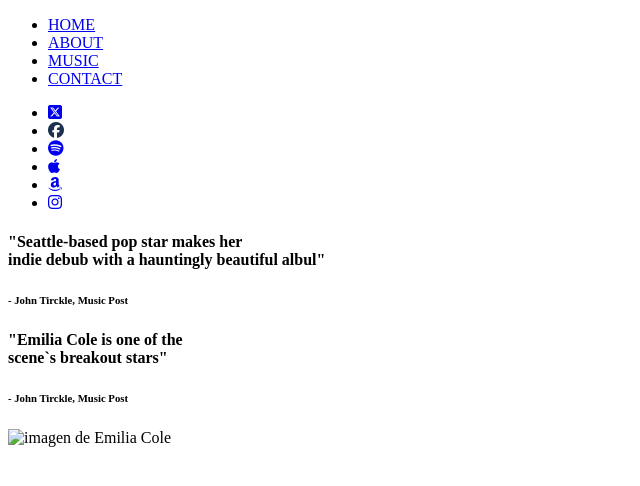
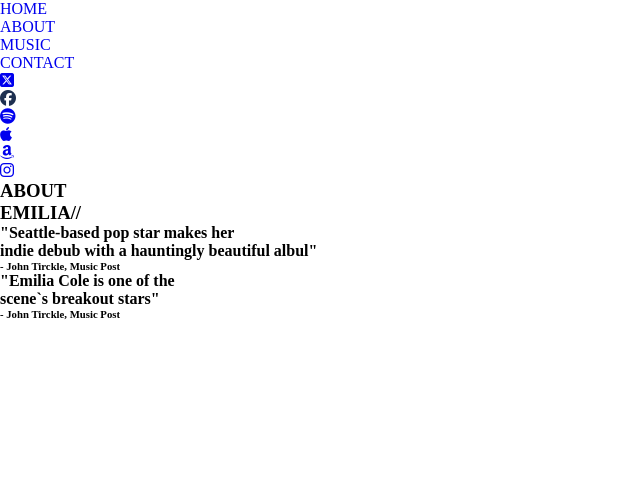
Before and after one commit to GUJAIN/Emilia-_Cole, a website: page view/about.html in a window 1280 px wide. Shown: the whole page, without its empty margins (0-640 px from the left). Drawn offline with Linux system fonts and the light colour scheme.

Commit message:
commit de todo

```diff
--- a/package.json
+++ b/package.json
@@ -1,7 +1,7 @@
 {
   "name": "clase17-ejercicio",
   "version": "1.0.0",
-  "description": "",
+  "description": "Primera parte del trabajo, subiendo la maquetacion en html.\r 18-10-23 incorporando estilos con css",
   "main": "app.js",
   "scripts": {
     "test": "echo \"Error: no test specified\" && exit 1"
--- /dev/null
+++ b/public/css/about.css
@@ -0,0 +1,49 @@
+/*.about__body{
+    border:2px solid black ;
+    box-sizing: border-box;
+    background-image: url('/img/emilia-about.jpg') ;
+    background-size:contain;
+    background-repeat: no-repeat;
+    background-position: right;
+}*/
+
+
+/*body{
+
+
+
+    border: 1px solid blueviolet;
+    width: auto;
+    height:max-content;
+}
+
+.header{
+    border: 2px solid black;
+    justify-content: space-between;
+    justify-items: flex-end;
+    display: inline-block;
+
+
+
+}*/
+/*.header{
+    border:2px solid black ;
+    opacity: 0.5;
+    padding-right: 10px;
+    text-align: right;
+}
+.navbar{
+    background-color:#f4f6e6;
+    padding-top: 15px;
+    padding-bottom: 15px;
+    padding-right: 5px;
+}
+.nav_link li{
+
+    display: inline-block;
+    list-style: none;
+}
+.nav_link_icon li{
+    display: inline-block;
+    list-style: none;
+}*/
--- /dev/null
+++ b/public/css/general.css
@@ -0,0 +1,15 @@
+
+:root{
+    --color-gris:#B5ADA8;
+    --color-negro: #000000;
+    --color-verde: #389F8C;
+    --color-background:#FFFFFF;
+}
+
+*{
+    box-sizing: border-box;
+    margin: 0;
+    padding: 0;
+    text-decoration: none;
+    list-style: none;
+}
--- /dev/null
+++ b/public/css/styles.css
@@ -0,0 +1,10 @@
+
+@import'./general.css';
+@import'./about.css';
+@import'./contact.css';
+@import'./home.css';
+@import'./music.css';
+
+
+@import url('https://fonts.googleapis.com/css2?family=Roboto:ital,wght@1,300;1,400;1,700&display=swap');
+@import url('https://fonts.googleapis.com/css2?family=Raleway:ital,wght@0,300;1,400;1,700&display=swap');
--- a/view/about.html
+++ b/view/about.html
@@ -3,21 +3,21 @@
 <head>
     <meta charset="UTF-8">
     <meta name="viewport" content="width=device-width, initial-scale=1.0">
-    <link rel="stylesheet" href="">
+    <link rel="stylesheet" href="/css/styles.css">
     <script src="https://kit.fontawesome.com/28ad30bb99.js" crossorigin="anonymous"></script>
     <title>Emilia Cole-about</title>
 </head>
-<body>
-    <header>
-        <nav>
-            <ul>
+<body class="about__body">
+    <header class="header">
+        <nav class="navbar">
+            <ul class="nav_link">
                 <li><a href="/" target="_blank">HOME</a></li>
                 <li><a href="/about" target="_blank" >ABOUT</a></li>
                 <li><a href="/music" target="_blank" >MUSIC</a></li>
                 <li><a href="/contact" target="_blank" >CONTACT</a></li>
             </ul>
         </nav>
-        <ul>
+        <ul class="nav_link_icon">
             <li><a href="https://twiter.com/?lang=es"target="_blank"><i class="fa-brands fa-square-x-twitter"></i></a></li>
             <li><a href="https://www.facebook.com/" target="_blank"><i class="fa-brands fa-facebook" style="color: #1e3050;"></i></a></li>
             <li><a href="https://spotyfy.com/ar/intl-es/"target="_blank"><i class="fa-brands fa-spotify"></i></a></li>
@@ -28,6 +28,9 @@
     </header>
     <section>
         <article>
+            <h1>ABOUT<br>EMILIA//</h1>
+        </article>
+        <article>
             <h4>"Seattle-based pop star makes her<br>indie debub with a hauntingly beautiful albul"</h4>
             <h6>- John Tirckle, Music Post</h6>
         </article>
@@ -35,5 +38,6 @@
             <h4>"Emilia Cole is one of the<br>scene`s  breakout stars"</h4>
             <h6>- John Tirckle, Music Post</h6>
         </article>
-        <img src="img/emilia-about.jpg" alt="imagen de Emilia Cole">
+
+
     </section>
```
Also changed, not shown: public/css/index.css (added, +9 -0 lines), view/index.html (+3 -3 lines), public/css/contact.css (added), public/css/music.css (added), 1 other file.
